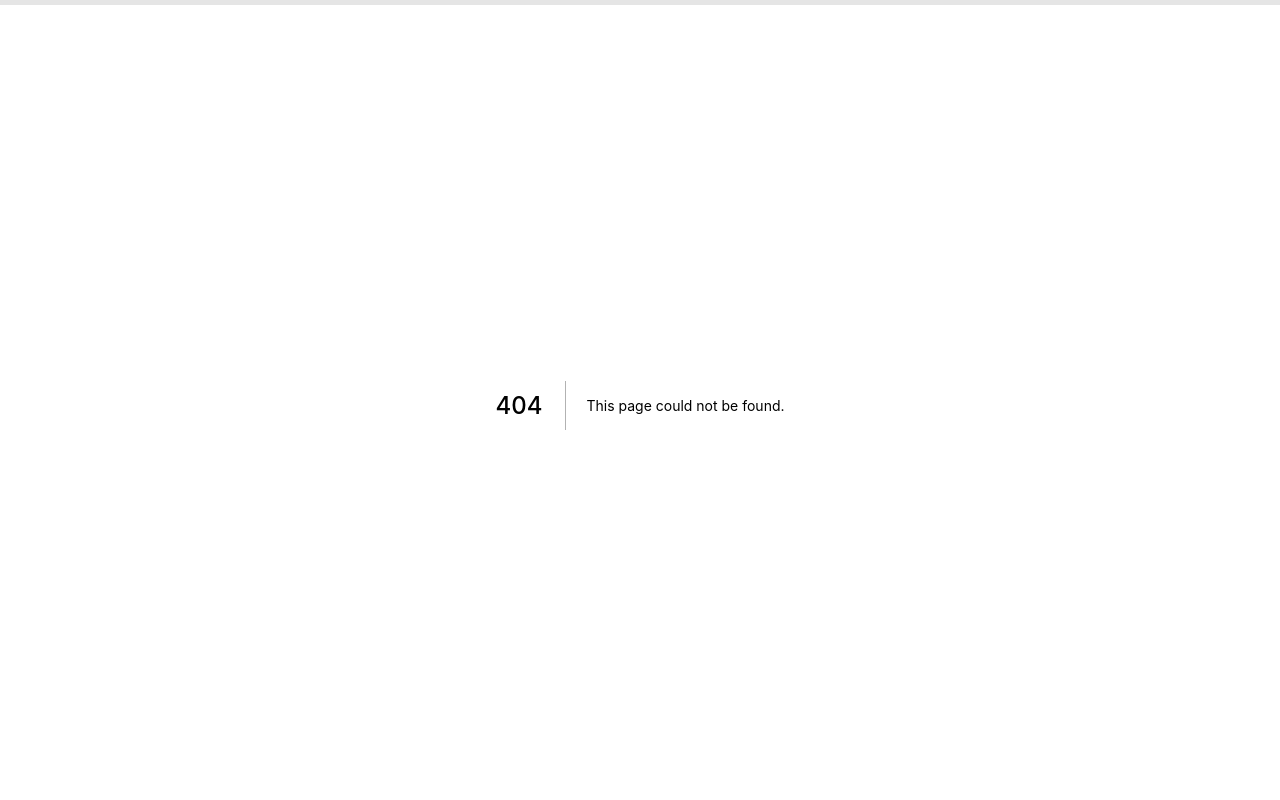
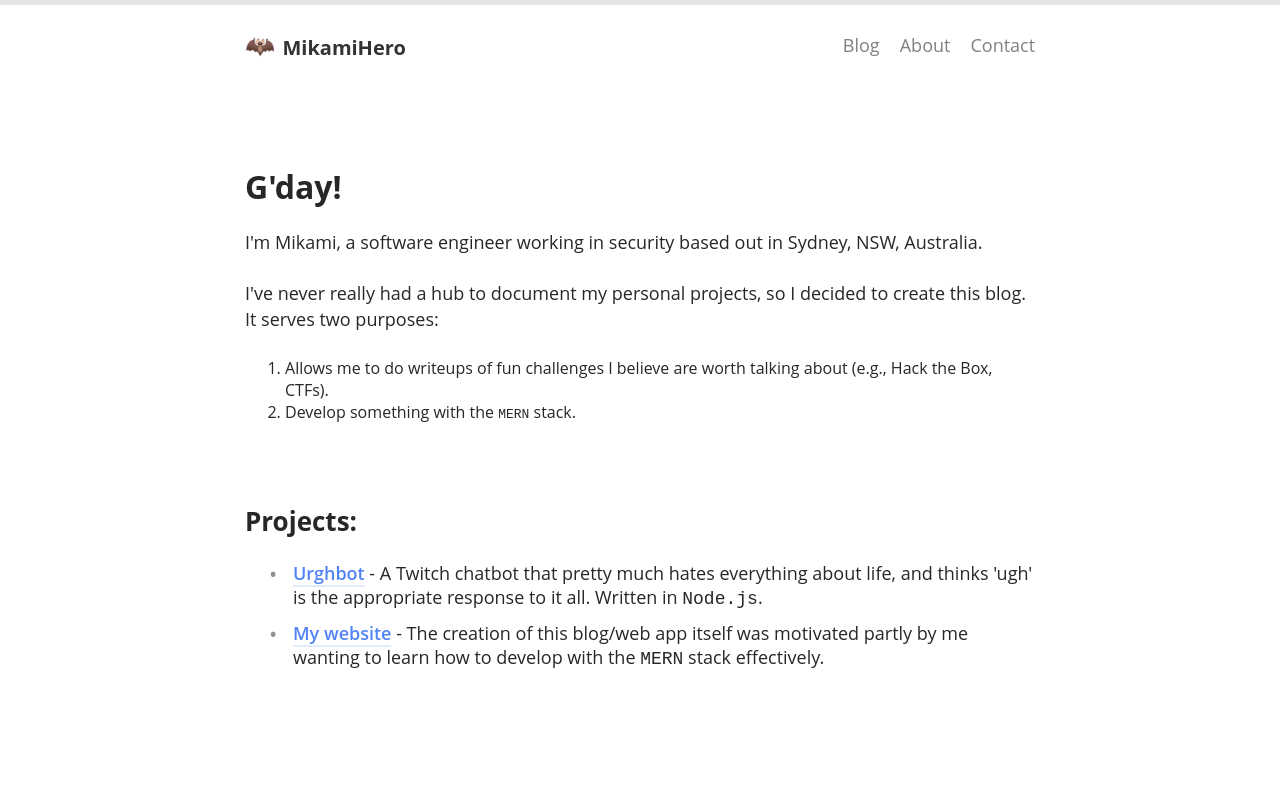
Before and after one commit to MikamiHero/mikamihero-website, a Next.js app in the folder client/: page /about in a window 1280 px wide. Before the commit this address had no page. Shown: the top 800 px of the page. Built offline with nearby package versions, Linux system fonts and the light colour scheme.

Commit message:
Added the About page

```diff
--- a/client/pages/_app.js
+++ b/client/pages/_app.js
@@ -16,6 +16,7 @@ import "../styles/pages/homepage.css";
 import "../styles/pages/blog-posts.css";
 import "../styles/pages/post.css";
 import "../styles/pages/contact.css";
+import "../styles/pages/about.css";
 
 // External import
 import "../styles/prismjs.css";
--- /dev/null
+++ b/client/pages/about.js
@@ -0,0 +1,59 @@
+import { Component } from "react";
+
+import Header from "../components/header.js";
+import Footer from "../components/footer.js";
+
+export default class extends Component {
+  render() {
+    return (
+      <div className="layout-wrapper">
+        <Header />
+        <div className="about-container">
+          <div className="about-section">
+            <h1>G'day!</h1>
+            <p>
+              I'm Mikami, a software engineer working in security based out in
+              Sydney, NSW, Australia.
+            </p>
+            <p>
+              I've never really had a hub to document my personal projects, so I
+              decided to create this blog. It serves two purposes:
+            </p>
+            {/* I was getting a strange error about Hydration failed because the initial UI does not match what was rendered on the screen.
+            Turns out, NextJS does not like having <p></p> tags wrapping divs, sections, etc (I guess that includes <ol></ol>).
+            tl;dr - Order the elements properly? */}
+            <ol>
+              <li>
+                Allows me to do writeups of fun challenges I believe are worth
+                talking about (e.g., Hack the Box, CTFs).
+              </li>
+              <li>
+                Develop something with the <code>MERN</code> stack.
+              </li>
+            </ol>
+          </div>
+          <div className="about-section">
+            <h2>Projects:</h2>
+            <ul>
+              <li>
+                <a href="https://github.com/MikamiHero/urghbot">Urghbot</a> - A
+                Twitch chatbot that pretty much hates everything about life, and
+                thinks 'ugh' is the appropriate response to it all. Written in{" "}
+                <code>Node.js</code>.
+              </li>
+              <li>
+                <a href="https://github.com/MikamiHero/mikamihero-website">
+                  My website
+                </a>{" "}
+                - The creation of this blog/web app itself was motivated partly
+                by me wanting to learn how to develop with the <code>MERN</code>{" "}
+                stack effectively.
+              </li>
+            </ul>
+          </div>
+        </div>
+        <Footer />
+      </div>
+    );
+  }
+}
--- /dev/null
+++ b/client/styles/pages/about.css
@@ -0,0 +1,89 @@
+.about-container {
+    min-height: calc(100vh - (85px + 100px));
+    margin-top: 80px;
+    margin-bottom: 40px;
+  }
+
+  .about-section {
+    margin-bottom: 80px;
+  }
+
+  .about-section h1 {
+    font-size: 32px;
+  }
+
+  .about-section h2 {
+    font-size: 26px;
+  }
+
+  .about-section p {
+    margin-bottom: 25px;
+    font-size: 18px;
+    line-height: 26px;
+  }
+
+  .about-section ul {
+    padding: 0;
+    font-size: 18px;
+  }
+
+  .about-section ul li {
+    padding-left: 1.5rem;
+    margin-left: 1.5rem;
+    position: relative;
+    list-style-type: none;
+    margin-bottom: 10px;
+    line-height: 24px;
+  }
+
+  .about-section ul li:before {
+    content: "\2022 ";
+    position: absolute;
+    left: 0;
+    color: #929292;
+    font-size: 22px;
+    line-height: 1.1;
+  }
+
+  .about-section ul li a {
+    color: #5183f5;
+    text-decoration: none;
+    font-weight: 600;
+    border-bottom: 2px solid #e2eafd;
+  }
+
+  .about-section ul li a:hover {
+    color: #2161f2;
+    background: #f0f4fe;
+    border-bottom: 2px solid #2161f2;
+  }
+
+  @media only screen and (max-width: 600px) and (min-width: 0px) {
+    .about-section {
+      margin-bottom: 50px;
+    }
+
+    .about-section h1 {
+      font-size: 24px;
+    }
+
+    .about-section h2 {
+      font-size: 18px;
+    }
+
+    .about-section p {
+      margin-bottom: 15px;
+      font-size: 16px;
+      line-height: 22px;
+    }
+
+    .about-section ul {
+      font-size: 13.5px;
+    }
+
+    .about-section ul li {
+      padding-left: 18px;
+      margin-left: 8px;
+      margin-bottom: 10px;
+    }
+  }
```
